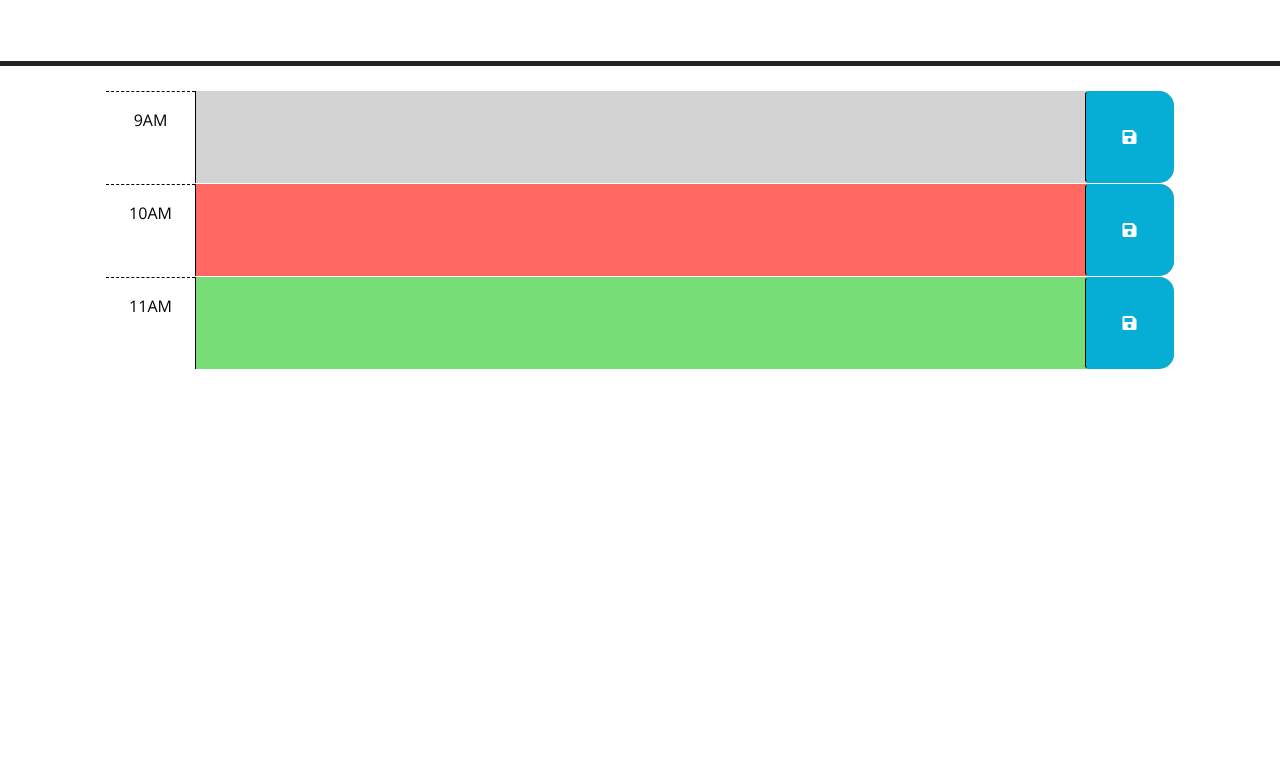
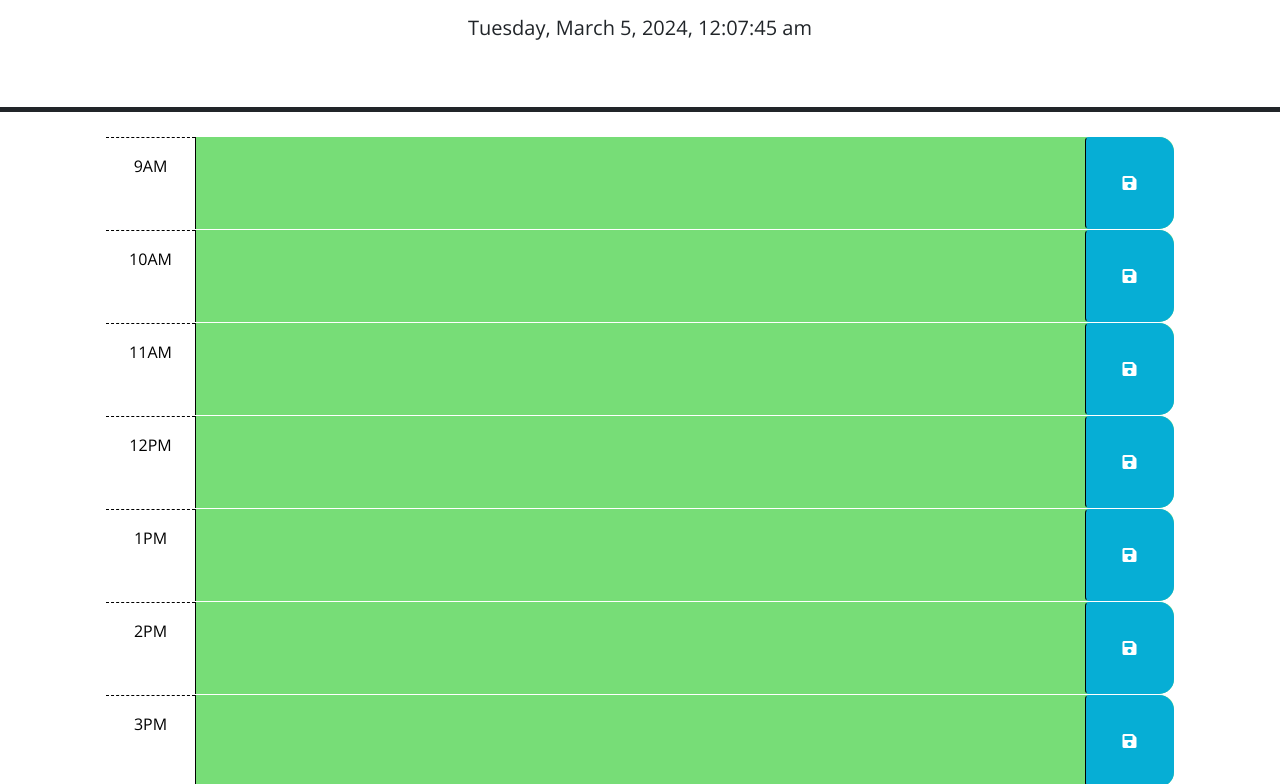
Before and after one commit to justinboston/hw4-work-day-scheduler, a plain HTML site: page index.html in a window 1280 px wide. Shown: the part 166-950 px from the top of the page. Before the commit the page ends 800 px from the top, so only its background shows below. Drawn offline with nearby package versions, Linux system fonts and the light colour scheme.

Commit message:
updated script.js & index.html

```diff
--- a/index.html
+++ b/index.html
@@ -29,18 +29,9 @@
       <p id="currentDay" class="lead"></p>
     </header>
     <div class="container-lg px-5">
-      <!-- Use class for "past", "present", and "future" to apply styles to the
-        time-block divs accordingly. The javascript will need to do this by
-        adding/removing these classes on each div by comparing the hour in the
-        id to the current hour. The html provided below is meant to be an example
-        demonstrating how the css provided can be leveraged to create the
-        desired layout and colors. The html below should be removed or updated
-        in the finished product. Remember to delete this comment once the
-        code is implemented.
-        -->
 
-      <!-- Example of a past time block. The "past" class adds a gray background color. -->
-      <div id="hour-9" class="row time-block past">
+      <!-- Timeblocks -->
+      <div id="hour-9" class="row time-block">
         <div class="col-2 col-md-1 hour text-center py-3">9AM</div>
         <textarea class="col-8 col-md-10 description" rows="3"> </textarea>
         <button class="btn saveBtn col-2 col-md-1" aria-label="save">
@@ -48,8 +39,7 @@
         </button>
       </div>
 
-      <!-- Example of a a present time block. The "present" class adds a red background color. -->
-      <div id="hour-10" class="row time-block present">
+      <div id="hour-10" class="row time-block">
         <div class="col-2 col-md-1 hour text-center py-3">10AM</div>
         <textarea class="col-8 col-md-10 description" rows="3"> </textarea>
         <button class="btn saveBtn col-2 col-md-1" aria-label="save">
@@ -57,9 +47,56 @@
         </button>
       </div>
 
-      <!-- Example of a future time block. The "future" class adds a green background color. -->
-      <div id="hour-11" class="row time-block future">
+      <div id="hour-11" class="row time-block">
         <div class="col-2 col-md-1 hour text-center py-3">11AM</div>
+        <textarea class="col-8 col-md-10 description" rows="3"> </textarea>
+        <button class="btn saveBtn col-2 col-md-1" aria-label="save">
+          <i class="fas fa-save" aria-hidden="true"></i>
+        </button>
+      </div>
+
+      <div id="hour-12" class="row time-block">
+        <div class="col-2 col-md-1 hour text-center py-3">12PM</div>
+        <textarea class="col-8 col-md-10 description" rows="3"> </textarea>
+        <button class="btn saveBtn col-2 col-md-1" aria-label="save">
+          <i class="fas fa-save" aria-hidden="true"></i>
+        </button>
+      </div>
+
+      <div id="hour-13" class="row time-block">
+        <div class="col-2 col-md-1 hour text-center py-3">1PM</div>
+        <textarea class="col-8 col-md-10 description" rows="3"> </textarea>
+        <button class="btn saveBtn col-2 col-md-1" aria-label="save">
+          <i class="fas fa-save" aria-hidden="true"></i>
+        </button>
+      </div>
+
+      <div id="hour-14" class="row time-block">
+        <div class="col-2 col-md-1 hour text-center py-3">2PM</div>
+        <textarea class="col-8 col-md-10 description" rows="3"> </textarea>
+        <button class="btn saveBtn col-2 col-md-1" aria-label="save">
+          <i class="fas fa-save" aria-hidden="true"></i>
+        </button>
+      </div>
+
+      <div id="hour-15" class="row time-block">
+        <div class="col-2 col-md-1 hour text-center py-3">3PM</div>
+        <textarea class="col-8 col-md-10 description" rows="3"> </textarea>
+        <button class="btn saveBtn col-2 col-md-1" aria-label="save">
+          <i class="fas fa-save" aria-hidden="true"></i>
+        </button>
+      </div>
+
+      <div id="hour-16" class="row time-block">
+        <div class="col-2 col-md-1 hour text-center py-3">4PM</div>
+        <textarea class="col-8 col-md-10 description" rows="3"> </textarea>
+        <button class="btn saveBtn col-2 col-md-1" aria-label="save">
+          <i class="fas fa-save" aria-hidden="true"></i>
+        </button>
+      </div>
+
+      <div id="hour-17" class="row time-block">
+        <div class="col-2 col-md-1 hour text-center py-3">5PM</div>
         <textarea class="col-8 col-md-10 description" rows="3"> </textarea>
         <button class="btn saveBtn col-2 col-md-1" aria-label="save">
           <i class="fas fa-save" aria-hidden="true"></i>
--- a/script.js
+++ b/script.js
@@ -1,23 +1,55 @@
-// Wrap all code that interacts with the DOM in a call to jQuery to ensure that
-// the code isn't run until the browser has finished rendering all the elements
-// in the html.
-$(function () {
-  // TODO: Add a listener for click events on the save button. This code should
-  // use the id in the containing time-block as a key to save the user input in
-  // local storage. HINT: What does `this` reference in the click listener
-  // function? How can DOM traversal be used to get the "hour-x" id of the
-  // time-block containing the button that was clicked? How might the id be
-  // useful when saving the description in local storage?
-  //
-  // TODO: Add code to apply the past, present, or future class to each time
-  // block by comparing the id to the current hour. HINTS: How can the id
-  // attribute of each time-block be used to conditionally add or remove the
-  // past, present, and future classes? How can Day.js be used to get the
-  // current hour in 24-hour time?
-  //
-  // TODO: Add code to get any user input that was saved in localStorage and set
-  // the values of the corresponding textarea elements. HINT: How can the id
-  // attribute of each time-block be used to do this?
-  //
-  // TODO: Add code to display the current date in the header of the page.
-});
+  // Instructs engine to load the HTML and CSS before running the JS
+  $(document).ready(function () {
+
+    // Create a variable and use query selector to display current date and time
+    var displayTime = document.querySelector("#currentDay");
+
+    // Use dayjs to display current date and time in given format
+    var currentTime = dayjs().format("dddd, MMMM D, YYYY, h:mm:ss a");
+
+    displayTime.textContent = currentTime;
+
+    // Assign saveBtn click listener for user input and get row id and save to local storage
+    $(".saveBtn").on("click", function () {
+      var text = $(this).siblings(".description").val();
+      var time = $(this).parent().attr("id");
+
+      // Save text in local storage
+      localStorage.setItem(time, text);
+    });
+
+    function hourTracker() {
+      // Get current number of hours.
+      var currentHour = dayjs().hour();
+
+      // Loop over time blocks
+      $(".time-block").each(function () {
+        var blockHour = parseInt($(this).attr("id").split("-")[1]);
+
+        // Check the time and add the classes for background indicators
+        if (blockHour < currentHour) {
+          $(this).addClass("past");
+        } else if (blockHour === currentHour) {
+          $(this).removeClass("past");
+          $(this).addClass("present");
+        } else {
+          $(this).removeClass("past");
+          $(this).removeClass("present");
+          $(this).addClass("future");
+        }
+      });
+    }
+    hourTracker();
+
+  // Create a function to loop over time blocks to retrieve and display data from local storage
+  function displayText() {
+    // Loop over time blocks
+    $(".time-block").each(function () {
+      // var blockHour = parseInt($(this).attr("id").split("-")[1]);
+      var blockHour = $(this).attr("id");
+      $(this).children(".description").val(localStorage.getItem(blockHour));
+    });
+  }
+  displayText();
+
+  });
```
